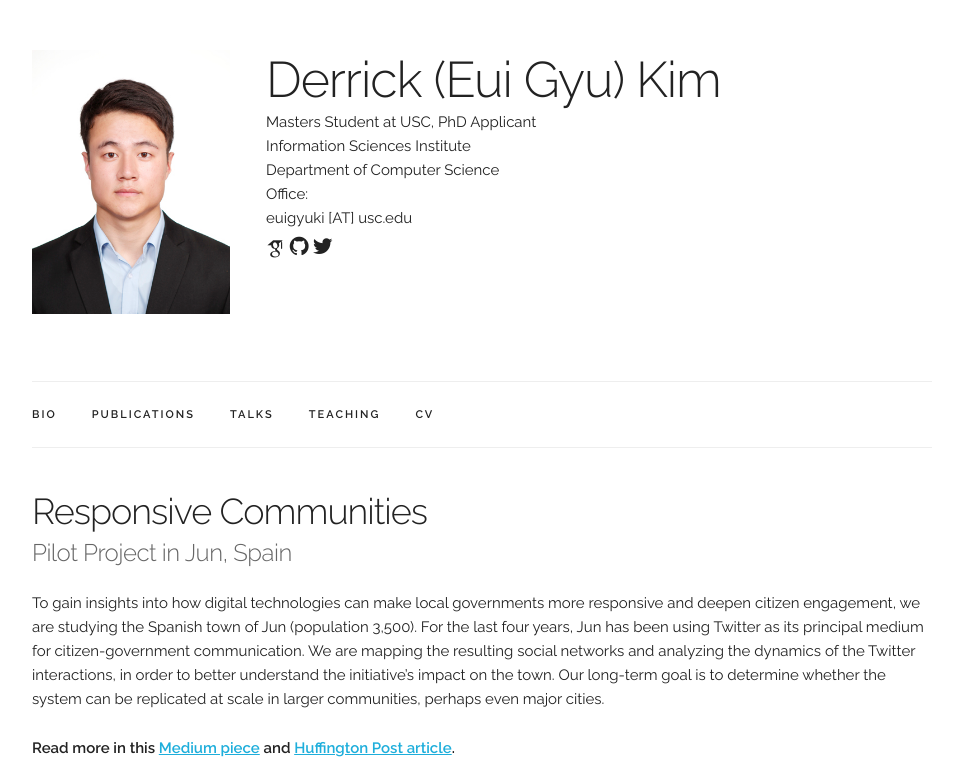
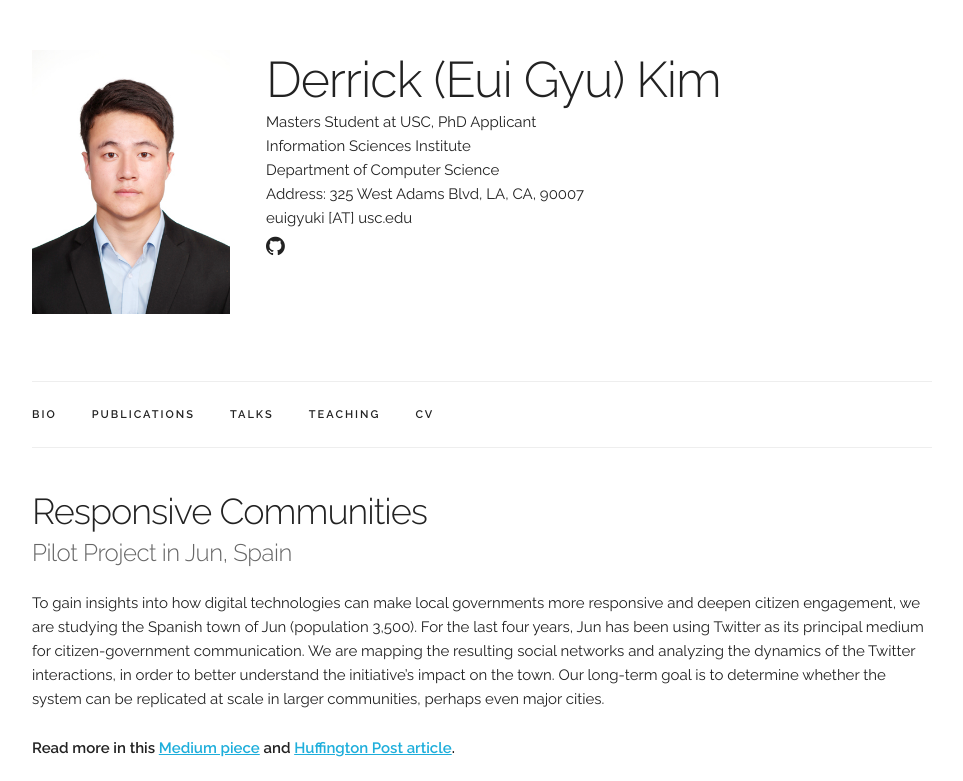
Before and after one commit to euigyuki/euigyuki.github.io, a Jekyll site: the page built from _projects/2015_jun.md, in a window 1280 px wide, cut to the strip 0-781 px from the top of the page. Shown: the whole strip, without its empty margins (158-1121 px from the left). Built offline with Jekyll 4.4.1, drawn with Linux system fonts in a browser that asks for light colours; some web fonts are replaced.

Commit message:
edited icons

```diff
--- a/_data/main_info.yaml
+++ b/_data/main_info.yaml
@@ -5,7 +5,6 @@ profile_pic: "/assets/profile-pics/profile.jpg"
 affiliation1: "Information Sciences Institute"
 affiliation2: "Department of Computer Science"
 affiliation3: "University of Southern California"
-address1: "325 West Adams Blvd"
-address2: "Los Angeles, CA, 90292"
+address: "325 West Adams Blvd, LA, CA, 90007"
 github: "https://github.com/euigyuki"
 resume: "/assets/CV.pdf"
--- a/_layouts/default.html
+++ b/_layouts/default.html
@@ -6,8 +6,8 @@
   –––––––––––––––––––––––––––––––––––––––––––––––––– -->
   <meta charset="utf-8">
   <title>{{ site.data.main_info.name }} | {{ page.title }}</title>
-  <meta name="description" content="Homepage of Xuezhe Ma">
-  <meta name="author" content="Xuezhe Ma">
+  <meta name="description" content="Homepage of Derrick Kim">
+  <meta name="author" content="Derrick Kim">
 
   <!-- Mobile Specific Metas
   –––––––––––––––––––––––––––––––––––––––––––––––––– -->
@@ -73,20 +73,16 @@
             <p>{{ site.data.main_info.title }}</p>
             <p>{{ site.data.main_info.affiliation1 }}</p>
             <p>{{ site.data.main_info.affiliation2 }}</p>
-            <p>Office: {{ site.data.main_info.office }}</p>
+            <p>Address: {{ site.data.main_info.address }}</p>
             <p>{{ site.data.main_info.email }}</p>
             <p>
-              <span onclick="window.open('{{ site.data.main_info.google_scholar }}')" style="cursor: pointer">
-                <i class="ai ai-google-scholar ai-lg" aria-hidden="true"></i>
-              </span>
+
 
               <span onclick="window.open('{{ site.data.main_info.github }}')" style="cursor: pointer">
                 <i class="fa fa-github" aria-hidden="true"></i>
               </span>
 
-              <span onclick="window.open('{{ site.data.main_info.twitter }}')" style="cursor: pointer">
-                <i class="fa fa-twitter" aria-hidden="true"></i>
-              </span>
+
             </p>
         </div>
       </div>
```
